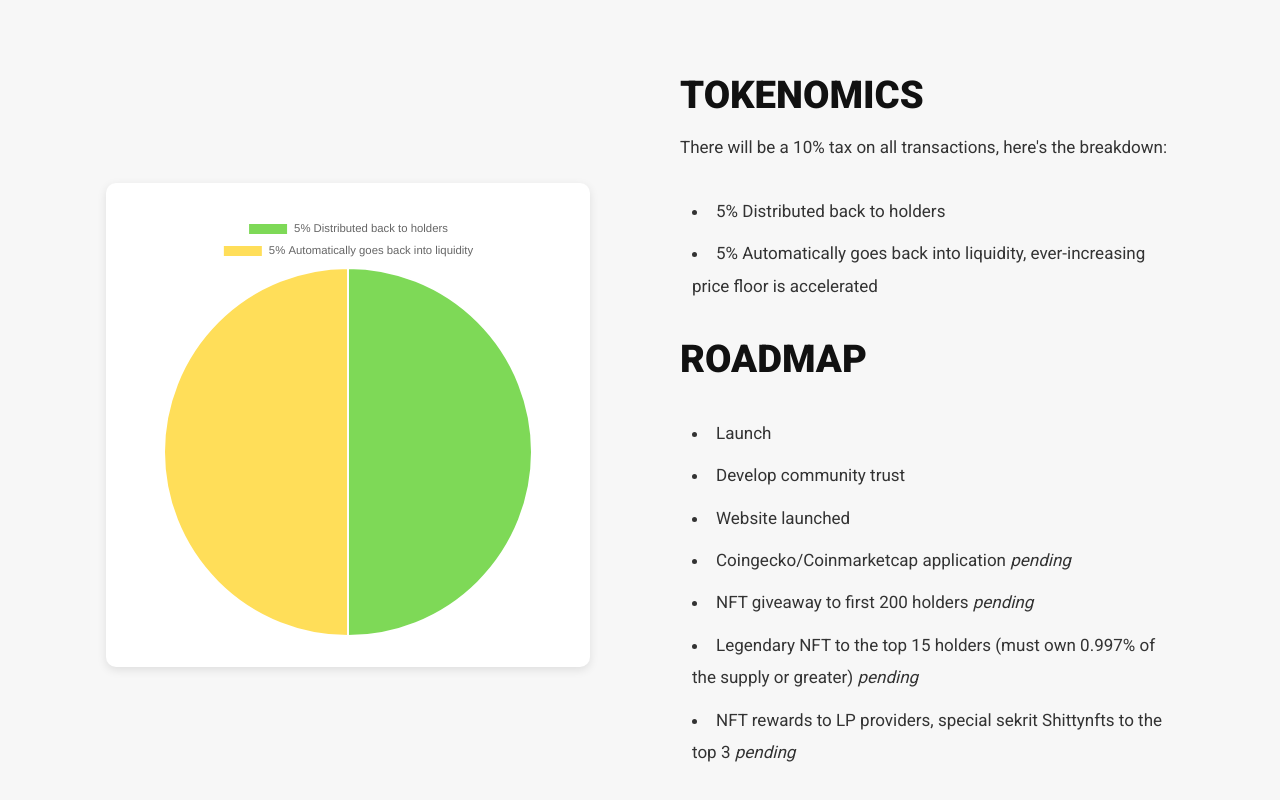
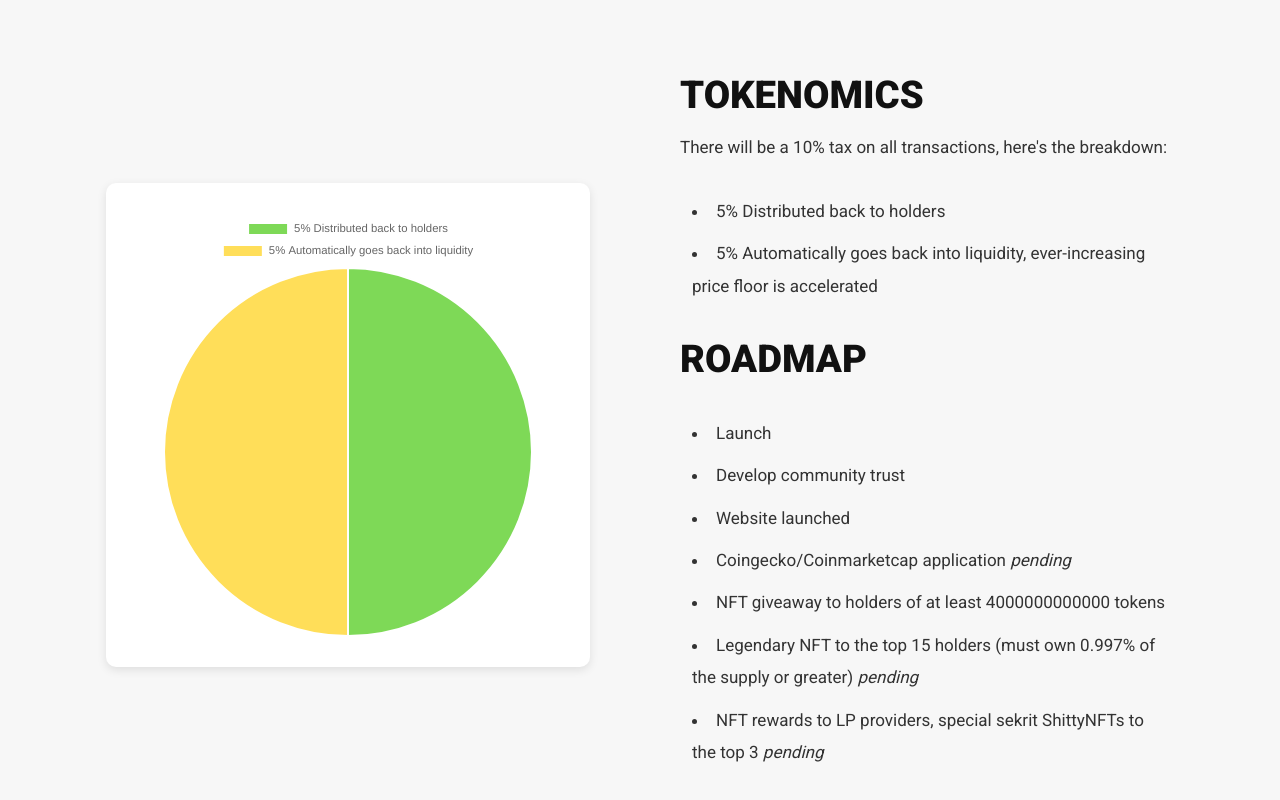
Before and after one commit to shittykittybsc/website, a plain HTML site: page index.html in a window 1280 px wide. Shown: the part 1664-2464 px from the top of the page. Drawn offline with nearby package versions, Linux system fonts and the light colour scheme.

Commit message:
Update index.html

```diff
--- a/index.html
+++ b/index.html
@@ -49,6 +49,7 @@
     <section class="hero">
       <div class="container flex py-5">
         <div class="hero-text">
+          <u>Please see the Telegram for instructions to receive ShittyNFTs! Going live soon!</u>
           <h1>Let's Get Shitty!</h1>
           <h3>ShittyKitty is the first poop/cat hybrid on Binance Smart Chain.</h3>
           <a target="_blank"
@@ -108,9 +109,9 @@
             <li>Develop community trust</li>
             <li>Website launched</li>
             <li>Coingecko/Coinmarketcap application <i>pending</i></li>
-            <li>NFT giveaway to first 200 holders <i>pending</i></li>
+            <li>NFT giveaway to holders of at least 4000000000000 tokens</li>
             <li>Legendary NFT to the top 15 holders (must own 0.997% of the supply or greater) <i>pending</i></li>
-            <li>NFT rewards to LP providers, special sekrit Shittynfts to the top 3 <i>pending</i></li>
+            <li>NFT rewards to LP providers, special sekrit ShittyNFTs to the top 3 <i>pending</i></li>
           </ul>
         </div>
       </div>
```
